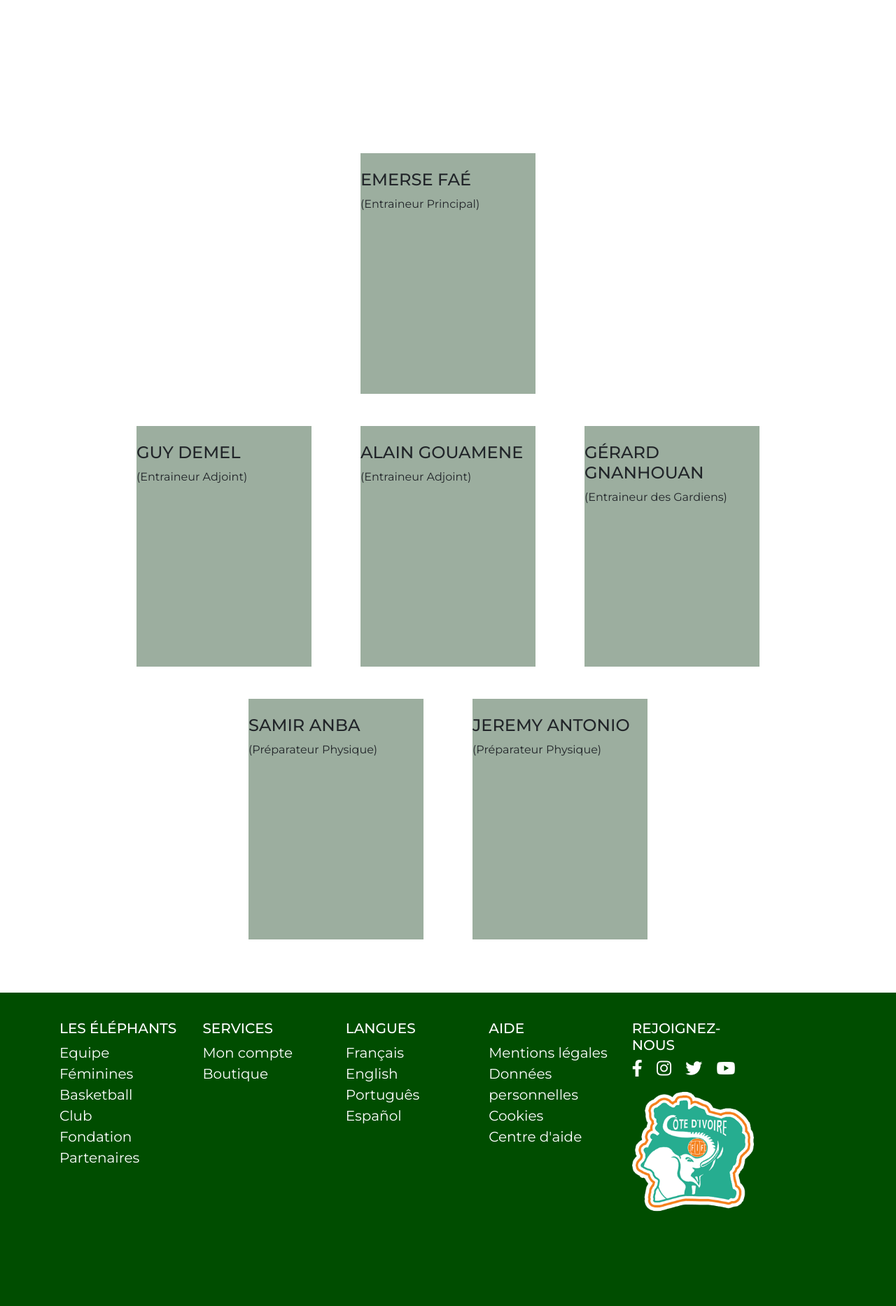
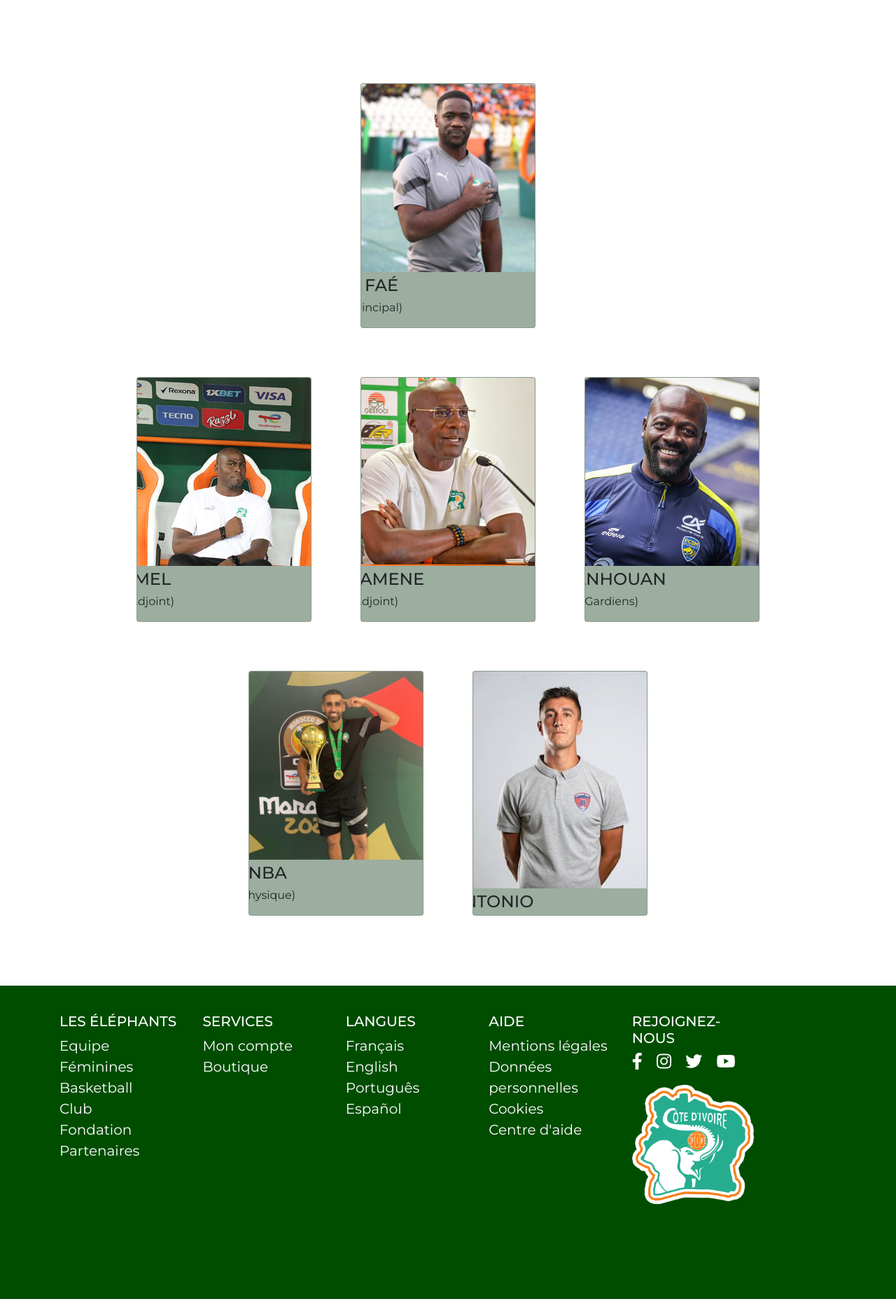
Before and after one commit to Fatimadiab1/ProjetEl-phant, a PHP site: page /staff-technique.php in a window 1280 px wide; the page is wider, and only the part inside the window is pictured. Shown: the part 492-2359 px from the top of that part at 70% size. Run offline with PHP 8.4, Linux system fonts and the light colour scheme; some libraries are stand-ins or nearby versions.

Commit message:
je fais un commit

```diff
--- a/Projet-elephants/css/staff.css
+++ b/Projet-elephants/css/staff.css
@@ -25,7 +25,6 @@
 }
 
 .staff {
-    margin-top: 100px;
     margin-bottom: 100px;
     display: flex;
     flex-direction: column;
@@ -34,38 +33,37 @@
     justify-content: center;
 }
 
+.card{
+    height: 350px;
+    width: 250px;
+    background-color: #9cae9f;
+    display: flex;
+    flex-direction: column;
+
+}
+
+.text{
+
+}
+
 .emerse {
     display: flex;
     gap: 70px;
 }
 
-.emerse div {
-    height: 320px;
-    width: 250px;
-    background-color: #9cae9f;
-}
 
 .entraineurs {
     display: flex;
     gap: 70px;
 }
 
-.entraineurs div {
-    height: 320px;
-    width: 250px;
-    background-color: #9cae9f;
-}
 
 .preparateurs {
     display: flex;
     gap: 70px;
 }
 
-.preparateurs div {
-    height: 320px;
-    width: 250px;
-    background-color: #9cae9f;
-}
+
 
 
 @media only screen and (max-width: 800px) {
--- a/Projet-elephants/staff-technique.php
+++ b/Projet-elephants/staff-technique.php
@@ -10,9 +10,9 @@
 
 <div class="staff">
     <div class="emerse">
-        <div>
-            <img src="" alt="">
-            <div>
+        <div class="card">
+            <img src="img/emerse.jpg" alt="emerse fae">
+            <div class="text">
                 <h4>EMERSE FAÉ</h4>
                 <p>(Entraineur Principal)</p>
             </div>
@@ -20,23 +20,25 @@
     </div>
 
     <div class="entraineurs">
-        <div>
-            <img src="" alt="">
-            <div>
+        <div class="card">
+            <img src="img/guy.jpg" alt="guy demel">
+            <div class="text">
                 <h4>GUY DEMEL</h4>
                 <p>(Entraineur Adjoint)</p>
             </div>
         </div>
-        <div>
-            <img src="" alt="">
-            <div>
+
+        <div class="card">
+            <img src="img/alaing.jpg" alt="alain gouamene">
+            <div class="text">
                 <h4>ALAIN GOUAMENE</h4>
                 <p>(Entraineur Adjoint)</p>
             </div>
         </div>
-        <div>
-            <img src="" alt="">
-            <div>
+
+        <div class="card">
+            <img src="img/gerard.jpg" alt="gerard gnanhouan">
+            <div class="text">
                 <h4>GÉRARD GNANHOUAN</h4>
                 <p>(Entraineur des Gardiens)</p>
             </div>
@@ -44,17 +46,17 @@
     </div>
 
     <div class="preparateurs">
-        <div>
-            <img src="" alt="">
-            <div>
+        <div class="card">
+            <img src="img/samir.png" alt="samir anba">
+            <div class="text">
                 <h4>SAMIR ANBA</h4>
                 <p>(Préparateur Physique)</p>
             </div>
         </div>
 
-        <div>
-            <img src="" alt="">
-            <div>
+        <div class="card">
+            <img src="img/jeremy.png" alt="jeremy antonio">
+            <div class="text">
                 <h4>JEREMY ANTONIO</h4>
                 <p>(Préparateur Physique)</p>
             </div>
```
Also changed, not shown: Projet-elephants/img/alaing.jpg (added), Projet-elephants/img/emerse.jpg (added), Projet-elephants/img/gerard.jpg (added), Projet-elephants/img/guy.jpg (added), Projet-elephants/img/jeremy.png (added), Projet-elephants/img/samir.png (added), 1 other file.
